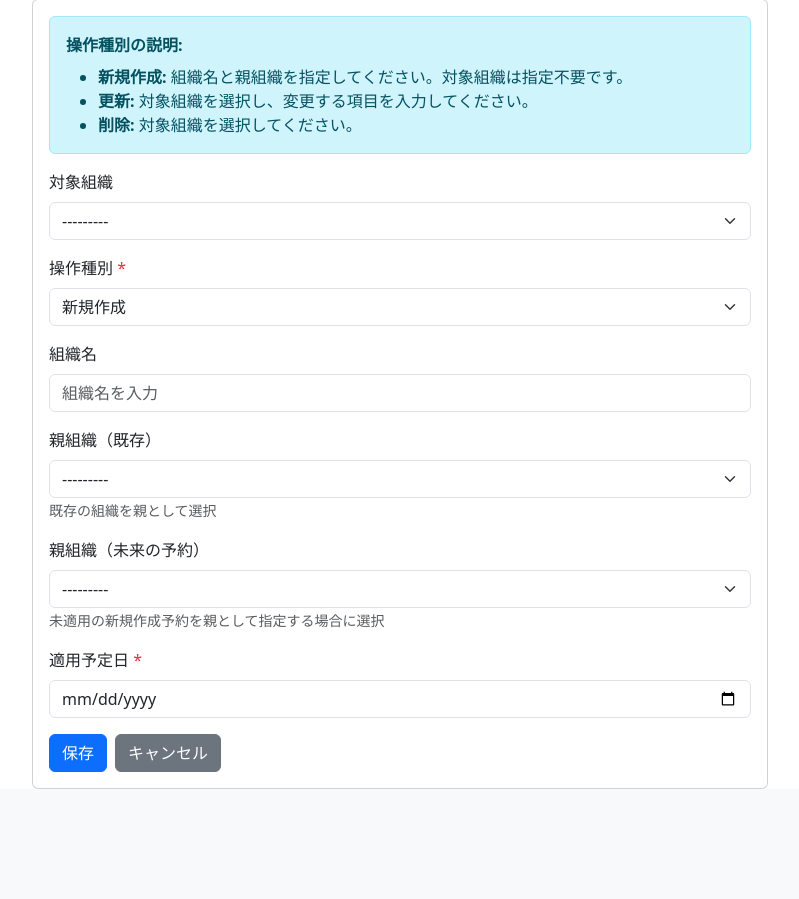
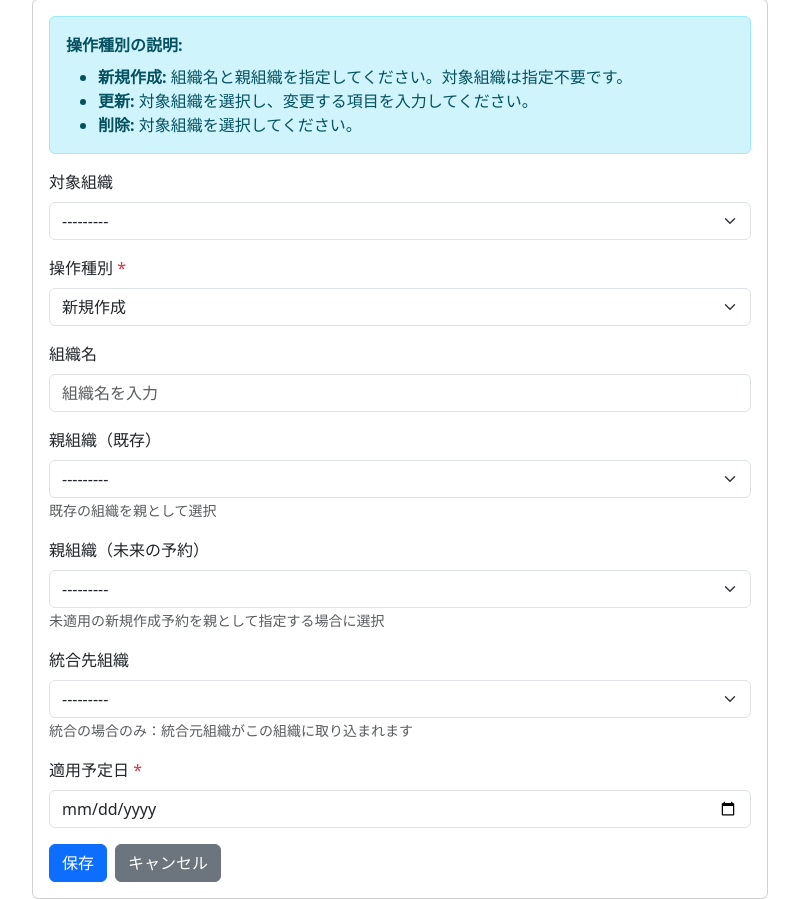
Before and after one commit to yukeippi/sample_articles, a Django app: page /organizations/reservations/new/ in a window 1280 px wide. Shown: the part 177-1076 px from the top of the page, without its empty margins (240-1039 px from the left). Before the commit the page ends 966 px from the top, so only its background shows below. Run offline with Django 5.2, Linux system fonts and the light colour scheme; the visitor is signed in with stand-in values (Sample User, id 1); data that the repository does not hold is empty; parts of the project's set-up code (start-up, migrations or seed data) failed here and were passed over; some libraries are stand-ins or nearby versions.

Commit message:
組織統合を予約更新に対応

```diff
--- a/app/forms.py
+++ b/app/forms.py
@@ -55,6 +55,7 @@ class OrganizationReservationForm(forms.Form):
         ('create', '新規作成'),
         ('update', '更新'),
         ('delete', '削除'),
+        ('merge', '統合'),
     ]
 
     organization = forms.ModelChoiceField(
@@ -88,6 +89,13 @@ class OrganizationReservationForm(forms.Form):
         help_text='未適用の新規作成予約を親として指定する場合に選択',
         widget=forms.Select(attrs={'class': 'form-select'}),
     )
+    target_organization = forms.ModelChoiceField(
+        queryset=Organization.objects.all(),
+        required=False,
+        label='統合先組織',
+        help_text='統合の場合のみ：統合元組織がこの組織に取り込まれます',
+        widget=forms.Select(attrs={'class': 'form-select'}),
+    )
     scheduled_date = forms.DateField(
         label='適用予定日',
         widget=forms.DateInput(attrs={'class': 'form-control', 'type': 'date'}),
@@ -113,6 +121,7 @@ class OrganizationReservationForm(forms.Form):
         name = cleaned_data.get('name')
         parent = cleaned_data.get('parent')
         parent_reservation = cleaned_data.get('parent_reservation')
+        target_organization = cleaned_data.get('target_organization')
 
         if action == 'create':
             if not name:
@@ -122,6 +131,16 @@ class OrganizationReservationForm(forms.Form):
         elif action in ['update', 'delete']:
             if not organization:
                 raise forms.ValidationError('更新/削除の場合、対象組織は必須です。')
+        elif action == 'merge':
+            if not organization:
+                raise forms.ValidationError('統合の場合、統合元組織は必須です。')
+            if not target_organization:
+                raise forms.ValidationError('統合の場合、統合先組織は必須です。')
+            if organization == target_organization:
+                raise forms.ValidationError('統合元と統合先に同じ組織を指定することはできません。')
+            # 統合先が統合元の子孫でないかチェック
+            if target_organization in organization.get_descendants():
+                raise forms.ValidationError('統合元の子孫組織を統合先に指定することはできません。')
 
         # 親組織と親予約の両方が指定されている場合はエラー
         if parent and parent_reservation:
--- a/app/models/reservation.py
+++ b/app/models/reservation.py
@@ -37,11 +37,13 @@ class Reservation(TimestampedModel):
     ACTION_CREATE = 'create'
     ACTION_UPDATE = 'update'
     ACTION_DELETE = 'delete'
+    ACTION_MERGE = 'merge'
 
     ACTION_CHOICES = [
         (ACTION_CREATE, '新規作成'),
         (ACTION_UPDATE, '更新'),
         (ACTION_DELETE, '削除'),
+        (ACTION_MERGE, '統合'),
     ]
 
     id = models.UUIDField(primary_key=True, default=uuid7, editable=False, verbose_name='ID')
--- a/app/utils/organization_reservation.py
+++ b/app/utils/organization_reservation.py
@@ -48,16 +48,17 @@ class OrganizationReservationHelper:
                 pass  # 新規作成の場合はチェック不要
 
     @staticmethod
-    def create_reservation(action, scheduled_date, organization=None, name=None, parent=None, parent_reservation=None):
+    def create_reservation(action, scheduled_date, organization=None, name=None, parent=None, parent_reservation=None, target_organization=None):
         """組織の予約更新を作成
 
         Args:
-            action: 操作種別 ('create', 'update', 'delete')
+            action: 操作種別 ('create', 'update', 'delete', 'merge')
             scheduled_date: 適用予定日
-            organization: 対象組織（新規作成の場合はNone）
+            organization: 対象組織（新規作成の場合はNone、統合の場合は統合元組織）
             name: 組織名（新規作成/更新の場合）
             parent: 親組織（既存の組織）
             parent_reservation: 親組織（未来の予約更新）
+            target_organization: 統合先組織（統合の場合のみ）
 
         Raises:
             ValueError: 階層が不正な場合、または循環参照が検出された場合
@@ -79,6 +80,14 @@ class OrganizationReservationHelper:
         elif parent is None and action in [Reservation.ACTION_CREATE, Reservation.ACTION_UPDATE]:
             # 親をNullに設定する場合（ルート組織にする）
             data['parent_id'] = None
+
+        # 統合の場合は統合先組織を保存
+        if action == Reservation.ACTION_MERGE:
+            if not organization:
+                raise ValueError('統合元組織を指定してください')
+            if not target_organization:
+                raise ValueError('統合先組織を指定してください')
+            data['target_organization_id'] = str(target_organization.id)
 
         # parent_reservationが指定されている場合は、depends_onに設定
         depends_on = parent_reservation if parent_reservation else None
@@ -169,12 +178,28 @@ class OrganizationReservationHelper:
                 org = Organization.objects.get(id=reservation.object_id)
                 org.delete()
 
+            elif reservation.action == Reservation.ACTION_MERGE:
+                # 統合
+                if not reservation.object_id:
+                    raise ValueError('統合元組織が指定されていません')
+
+                target_organization_id = reservation.data.get('target_organization_id')
+                if not target_organization_id:
+                    raise ValueError('統合先組織が指定されていません')
+
+                source_org = Organization.objects.get(id=reservation.object_id)
+                target_org = Organization.objects.get(id=target_organization_id)
+
+                # 統合実行
+                source_org.merge_into(target_org)
+                org = None  # 統合後は統合元組織は削除される
+
             # ステータスを適用済みに変更
             reservation.status_id = UpdateStatus.APPLIED
             reservation.applied_at = timezone.now()
             reservation.save()
 
-            return org if reservation.action != Reservation.ACTION_DELETE else None
+            return org if reservation.action not in [Reservation.ACTION_DELETE, Reservation.ACTION_MERGE] else None
 
     @staticmethod
     def get_pending_reservations(scheduled_date=None):
@@ -206,6 +231,7 @@ class OrganizationReservationHelper:
                 'organization': Organization or None,
                 'name': str,
                 'parent': Organization or None,
+                'target_organization': Organization or None (統合の場合のみ),
                 'scheduled_date': date,
                 'status': str,
             }
@@ -225,6 +251,14 @@ class OrganizationReservationHelper:
             except Organization.DoesNotExist:
                 pass
 
+        target_organization = None
+        target_organization_id = reservation.data.get('target_organization_id')
+        if target_organization_id:
+            try:
+                target_organization = Organization.objects.get(id=target_organization_id)
+            except Organization.DoesNotExist:
+                pass
+
         return {
             'id': reservation.id,
             'action': reservation.action,
@@ -232,6 +266,7 @@ class OrganizationReservationHelper:
             'organization': organization,
             'name': reservation.data.get('name'),
             'parent': parent,
+            'target_organization': target_organization,
             'scheduled_date': reservation.scheduled_date,
             'status': reservation.status,
             'depends_on': reservation.depends_on,
--- a/app/views/reservation.py
+++ b/app/views/reservation.py
@@ -30,6 +30,7 @@ class OrganizationReservationListView(LoginRequiredMixin, View):
             reservation.display_organization = formatted['organization']
             reservation.display_name = formatted['name']
             reservation.display_parent = formatted['parent']
+            reservation.display_target_organization = formatted.get('target_organization')
             reservation.display_action = formatted['action_display']
             reservations_with_info.append(reservation)
 
@@ -57,6 +58,7 @@ class OrganizationReservationCreateView(LoginRequiredMixin, View):
                 name=form.cleaned_data.get('name'),
                 parent=form.cleaned_data.get('parent'),
                 parent_reservation=form.cleaned_data.get('parent_reservation'),
+                target_organization=form.cleaned_data.get('target_organization'),
             )
             return redirect('app:organization_reservation_list')
         return render(request, 'reservations/form.html', {'form': form})
@@ -76,6 +78,7 @@ class OrganizationReservationUpdateView(LoginRequiredMixin, View):
             'name': formatted['name'],
             'parent': formatted['parent'],
             'parent_reservation': formatted.get('depends_on'),
+            'target_organization': formatted.get('target_organization'),
             'scheduled_date': formatted['scheduled_date'],
         })
         return render(request, 'reservations/form.html', {
@@ -100,6 +103,8 @@ class OrganizationReservationUpdateView(LoginRequiredMixin, View):
                 data['parent_id'] = str(form.cleaned_data['parent'].id)
             elif 'parent' in form.cleaned_data and form.cleaned_data['parent'] is None:
                 data['parent_id'] = None
+            if form.cleaned_data.get('target_organization'):
+                data['target_organization_id'] = str(form.cleaned_data['target_organization'].id)
             reservation.data = data
             reservation.save()
 
```
Also changed, not shown: app/templates/reservations/list.html (+17 -6 lines).
